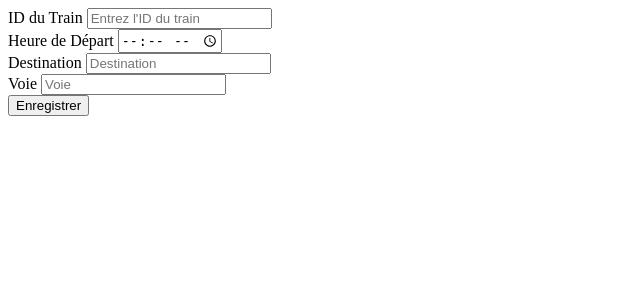
After one commit to Chimisu75/django_tp, a Django app: page /add/ in a window 1280 px wide. The commit adds this page. Shown: the top 300 px of the page, without its empty margins (0-640 px from the left). Run offline with Django 5.2, Linux system fonts and the light colour scheme.

Commit message:
modif finales

```diff
--- /dev/null
+++ b/regulation/website/forms.py
@@ -0,0 +1,7 @@
+from django import forms
+from .models import tabTrains
+
+class  TrainForm(forms.ModelForm):
+    class Meta:
+        model = tabTrains
+        fields= ['train_id', 'heure_depart', 'destination', 'voie']
--- a/regulation/website/models.py
+++ b/regulation/website/models.py
@@ -6,4 +6,4 @@ class tabTrains(models.Model):
     train_id = models.CharField(max_length=10)
     heure_depart = models.TimeField()
     destination = models.CharField(max_length= 50)
-    voie = models.CharField(max_length=10)# Train ID
+    voie = models.CharField(max_length=10)
--- /dev/null
+++ b/regulation/website/templates/train_form.html
@@ -0,0 +1,57 @@
+<!DOCTYPE html>
+<html lang="en">
+  <head>
+    <meta charset="UTF-8" />
+    <meta name="viewport" content="width=device-width, initial-scale=1.0" />
+    <title>Document</title>
+  </head>
+  <body>
+    <form method="post" action="{% url 'add_train' %}">
+      {% csrf_token %}
+      <div class="form-group">
+        <label for="trainId">ID du Train</label>
+        <input
+          type="text"
+          class="form-control"
+          id="trainId"
+          name="train_id"
+          placeholder="Entrez l'ID du train"
+          required
+        />
+      </div>
+      <div class="form-group">
+        <label for="heureDepart">Heure de Départ</label>
+        <input
+          type="time"
+          class="form-control"
+          id="heureDepart"
+          name="heure_depart"
+          required
+        />
+      </div>
+      <div class="form-group">
+        <label for="destination">Destination</label>
+        <input
+          type="text"
+          class="form-control"
+          id="destination"
+          name="destination"
+          placeholder="Destination"
+          required
+        />
+      </div>
+      <div class="form-group">
+        <label for="voie">Voie</label>
+        <input
+          type="text"
+          class="form-control"
+          id="voie"
+          name="voie"
+          placeholder="Voie"
+          required
+        />
+      </div>
+      <button type="submit" class="btn btn-primary">Enregistrer</button>
+    </form>
+  </body>
+</html>
--- a/regulation/website/urls.py
+++ b/regulation/website/urls.py
@@ -1,8 +1,11 @@
 from django.urls import path
 from . import views
+
 
 
 urlpatterns = [
     path('', views.home, name='home'),
     path('regulation/', views.liste_departs, name='regulation'),
+    path('add/', views.add_train, name='add_train'),
+    path('recherche/', views.recherche_train, name='recherche_train'),
 ]
--- a/regulation/website/views.py
+++ b/regulation/website/views.py
@@ -1,6 +1,6 @@
-from django.shortcuts import render
+from django.shortcuts import render, redirect
 from .models import tabTrains
-
+from .forms import TrainForm
 # Create your views here.
 
 def home(request):
@@ -13,3 +13,22 @@ def regulation(request):
 def liste_departs(request):
     departs = tabTrains.objects.all()
     return render(request, 'regulation.html', {'departs': departs})
+
+def add_train(request):
+    if request.method == 'POST':
+        form = TrainForm(request.POST)
+        if form.is_valid():
+            form.save()
+            return redirect('regulation')
+    else:
+        form = TrainForm()
+    return render(request, 'train_form.html', {'form': form})
+
+def recherche_train(request):
+    query = request.GET.get('query', '')
+    if query:
+        # Filtrez les trains en fonction de la requête
+        trains = tabTrains.objects.filter(destination__icontains=query) | tabTrains.objects.filter(train_id__icontains=query)
+    else:
+        trains = tabTrains.objects.all()
+    return render(request, 'recherche_train.html', {'trains': trains})
```
Also changed, not shown: regulation/website/templates/home.html (+14 -3 lines), regulation/website/templates/recherche_train.html (added, +10 -0 lines).
